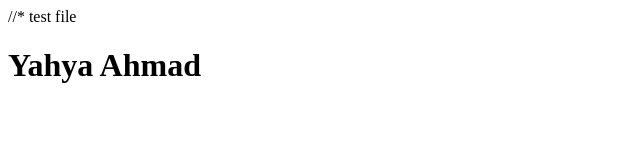
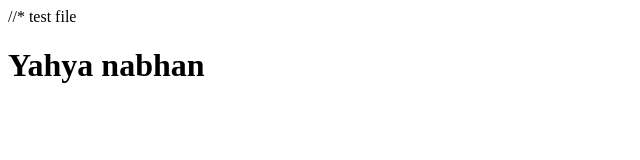
Before and after one commit to yahyarashid427-hash/Yahya, a plain HTML site: page index.html in a window 1280 px wide. Shown: the full height of the page, 0-640 px from the left. Drawn offline with Linux system fonts and the light colour scheme.

Commit message:
Update index.html

```diff
--- a/index.html
+++ b/index.html
@@ -2,7 +2,7 @@
 <html>
   <head>
     <body>
-      <h1>Yahya Ahmad</h1>
+      <h1>Yahya nabhan</h1>
     </body>
   </head>
 </html>
```
